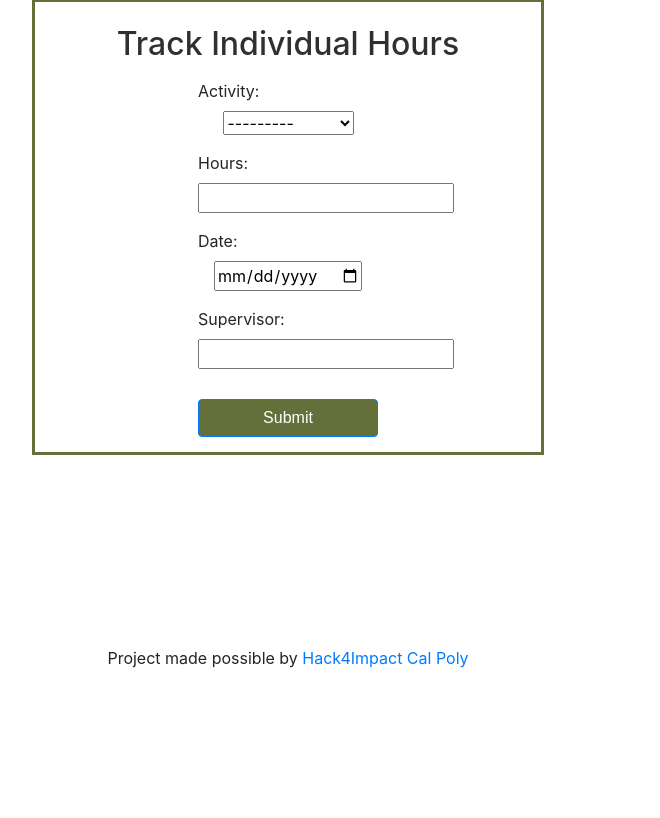
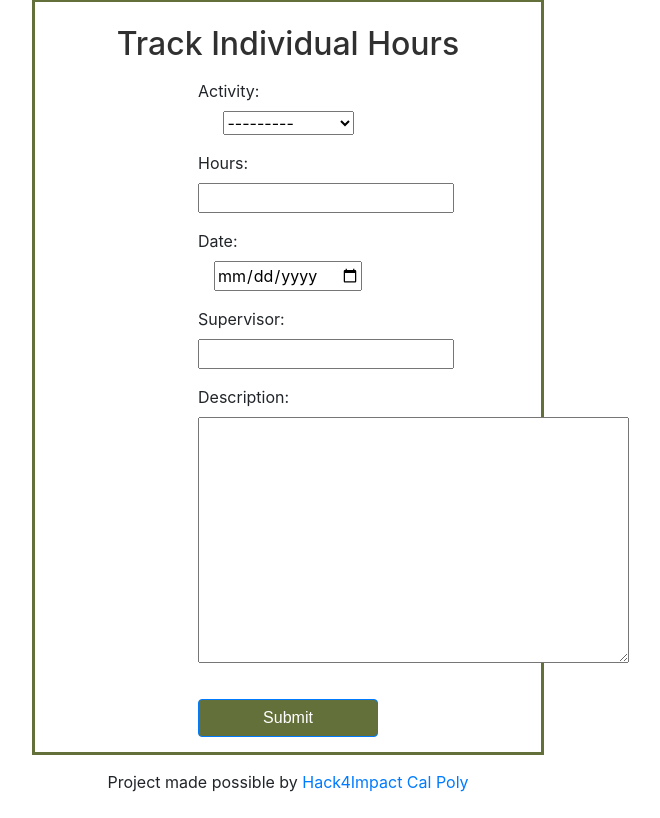
Before and after one commit to hack4impact-calpoly/slobg-track, a Django app: page /add_individual_hours/ in a window 1280 px wide. Shown: the part 106-924 px from the top of the page, without its empty margins (352-1012 px from the left). Before the commit the page ends 774 px from the top, so only its background shows below. Run offline with Django 3.2, Linux system fonts and the light colour scheme; the visitor is signed in with stand-in values (Sample User, id 1); some libraries are stand-ins or nearby versions; some web fonts are replaced.

Commit message:
Added options to activity and added optional description field

```diff
--- a/backend/slobg_proj/slobg_app/forms.py
+++ b/backend/slobg_proj/slobg_app/forms.py
@@ -50,11 +50,12 @@ class ProfileForm(forms.ModelForm):
 class VolunteerRecordForm(forms.ModelForm):
     class Meta:
         model = VolunteerRecord
-        fields = ('activity', 'hours', 'date', 'supervisor')
+        fields = ('activity', 'hours', 'date', 'supervisor', 'description')
         hours = forms.FloatField(min_value=0)
         widgets = {
-            'date' : DateInput(attrs={'id':'dateTimePicker'}),
-            'hours' : NumberInput(attrs={'id': 'form_hours', 'step': "0.25"})
+            'date' : DateInput(attrs={'id': 'dateTimePicker'}),
+            'hours' : NumberInput(attrs={'id': 'form_hours', 'step': "0.25"}),
+            'description' : forms.Textarea(attrs={'id': 'form_desc'})
         }
 
 
--- a/backend/slobg_proj/slobg_app/models.py
+++ b/backend/slobg_proj/slobg_app/models.py
@@ -8,13 +8,16 @@ from django.core.exceptions import ObjectDoesNotExist
 ACTIVITY_CHOICES = (('Maintenance', 'Maintenance'),
 					('Administration', 'Administration'),
 					('Outreach', 'Outreach'),
-					('Education', 'Education'))
+					('Education', 'Education'),
+					('Propagation', 'Propagation'),
+					('Other', 'Other'))
 
 class VolunteerRecord(models.Model):
 	activity = models.CharField(max_length=256, blank=False, choices=ACTIVITY_CHOICES)
 	hours = models.FloatField(blank=False)
 	date = models.DateField(auto_now=False, auto_now_add=False, blank=False)
 	supervisor = models.CharField(max_length=256, blank=False)
+	description = models.CharField(max_length=1000, blank=True, default='')
 	owner = models.ForeignKey(User, on_delete=models.CASCADE, blank=True, null=True)
 
 	def __str__(self):
--- a/backend/slobg_proj/templates/add_individual_hours.html
+++ b/backend/slobg_proj/templates/add_individual_hours.html
@@ -8,15 +8,18 @@
     <form method="POST" id="form"> {% csrf_token %}
         <div class="align-fields-general">
             {% for field in form %}
+
             <p>
                 <div class="align-labels">
                     {{ field.label_tag }} <br/>
                 </div>
-                <div class="align-fields" id='form_hours' id='datetimepicker1'>
+                <div class="align-fields">
                     {{ field }}
                 </div>
             </p>
+
             {% endfor %}
+
         </div>
         <div class="button-holder custom-margins"></div>
             <button class="btn wide-btn btn-primary" type="submit" form="form">Submit</button>
@@ -29,4 +32,5 @@
         $('#datetimepicker1').datetimepicker();
     });
 </script>
+
 {% endblock pageContent%}
```
Also changed, not shown: backend/slobg_proj/slobg_app/migrations/0013_auto_20200505_0519.py (added), backend/slobg_proj/slobg_app/migrations/0014_auto_20200505_0550.py (added), backend/slobg_proj/slobg_app/views.py (line endings or trailing spaces).
